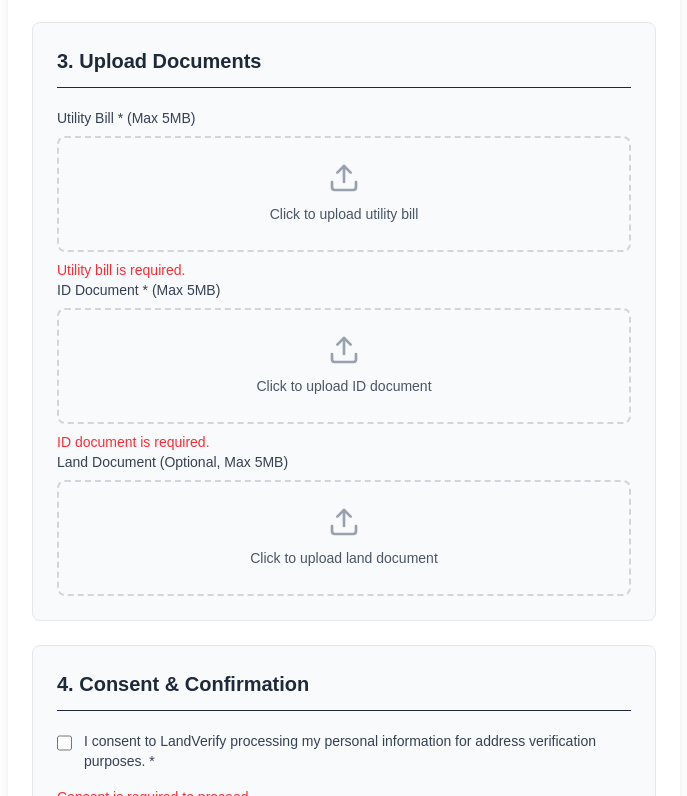
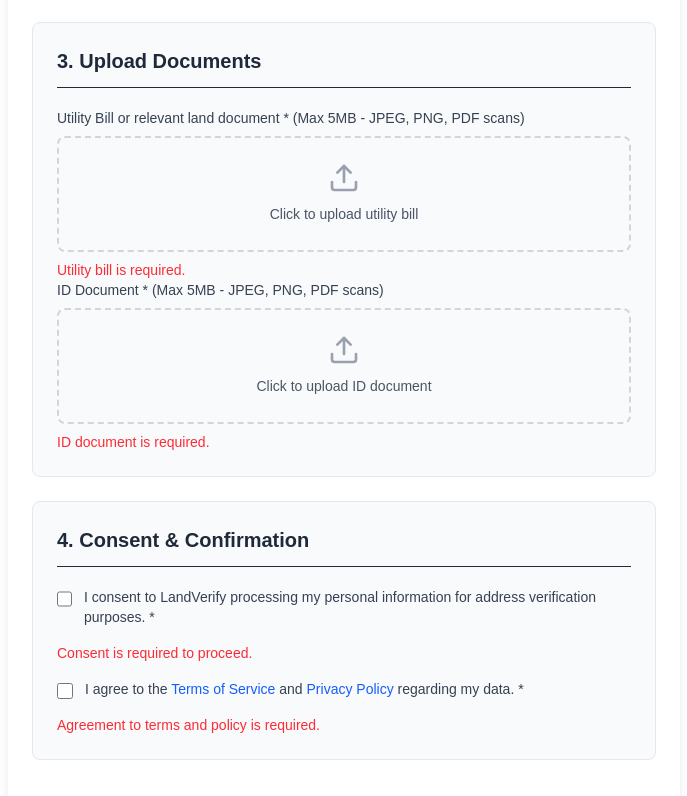
Before and after one commit to agbajekehinde/loci, a Next.js app in the folder loci/: page /demo in a window 1280 px wide. Shown: the part 691-1487 px from the top of the page, without its empty margins (296-983 px from the left). Built offline with nearby package versions, Linux system fonts and the light colour scheme.

Commit message:
modified:   loci/app/demo/form.tsx

```diff
--- a/loci/app/demo/form.tsx
+++ b/loci/app/demo/form.tsx
@@ -560,7 +560,7 @@ const AddressVerificationForm: React.FC = () => {
 
                     <div>
                         <label htmlFor="utility-bill" className="block text-sm font-medium text-gray-700 mb-2">
-                            Utility Bill * (Max 5MB)
+                            Utility Bill or relevant land document * (Max 5MB - JPEG, PNG, PDF scans)
                         </label>
                         <div className="border-2 border-dashed border-gray-300 rounded-lg p-6 text-center hover:border-gray-400 transition-colors">
                             <Upload className="w-8 h-8 text-gray-400 mx-auto mb-2" />
@@ -588,7 +588,7 @@ const AddressVerificationForm: React.FC = () => {
 
                     <div>
                         <label htmlFor="id-document" className="block text-sm font-medium text-gray-700 mb-2">
-                            ID Document * (Max 5MB)
+                            ID Document * (Max 5MB - JPEG, PNG, PDF scans)
                         </label>
                         <div className="border-2 border-dashed border-gray-300 rounded-lg p-6 text-center hover:border-gray-400 transition-colors">
                             <Upload className="w-8 h-8 text-gray-400 mx-auto mb-2" />
@@ -615,7 +615,7 @@ const AddressVerificationForm: React.FC = () => {
                         )}
                     </div>
 
-                    <div>
+                    {/* <div>
                         <label htmlFor="land-document" className="block text-sm font-medium text-gray-700 mb-2">
                             Land Document (Optional, Max 5MB)
                         </label>
@@ -637,7 +637,7 @@ const AddressVerificationForm: React.FC = () => {
                                 </span>
                             </label>
                         </div>
-                    </div>
+                    </div> */}
                 </div>
 
                 {/* Consent Section */}
```
